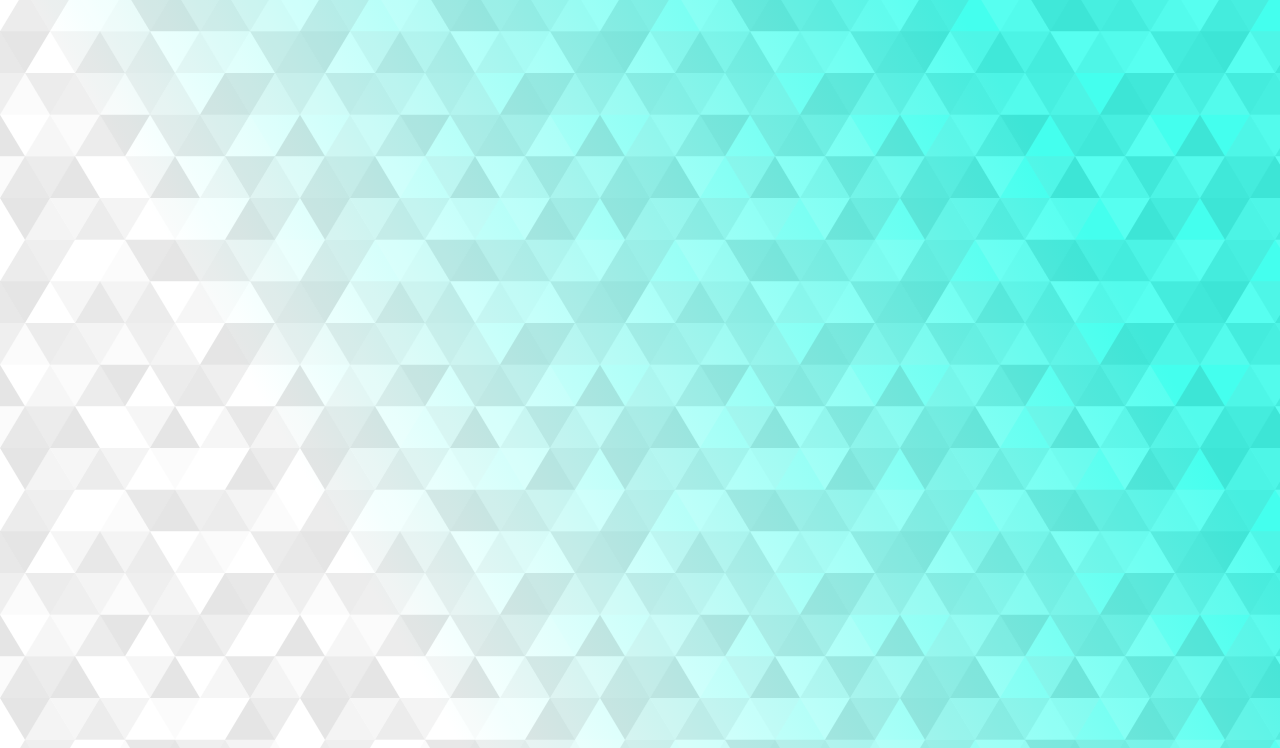
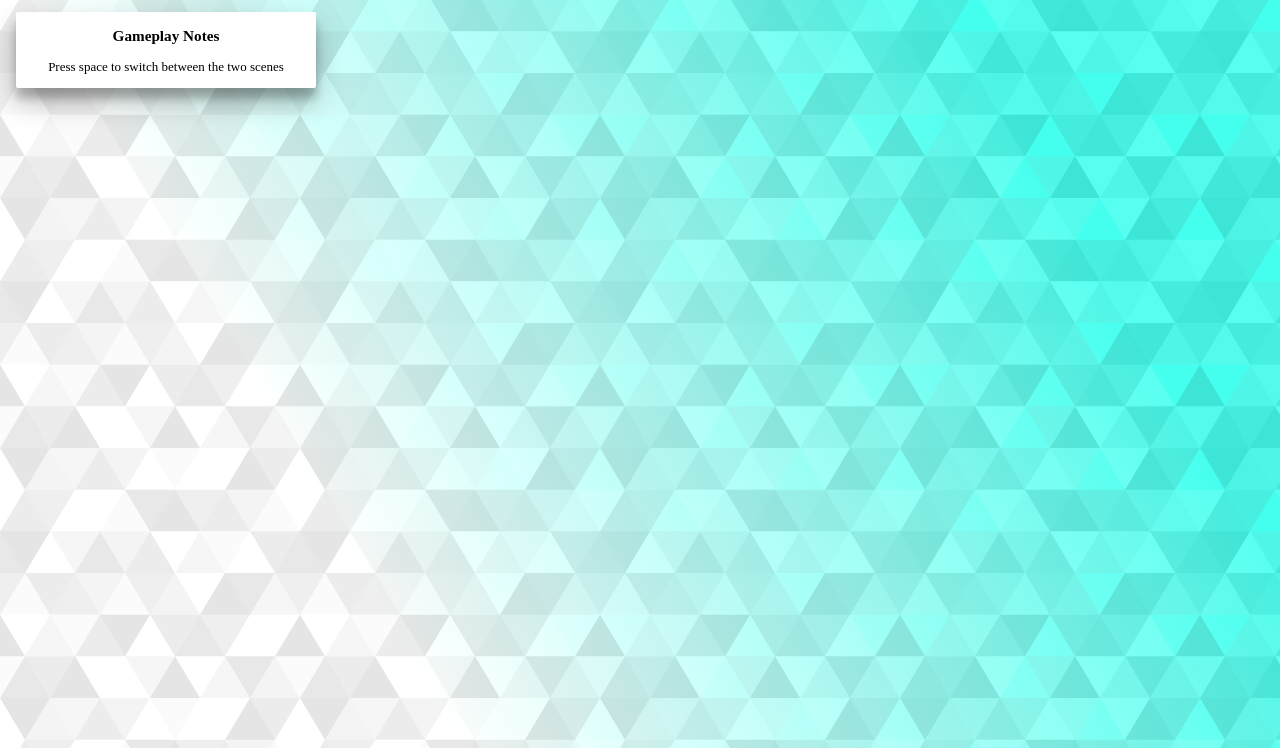
Before and after one commit to kazooie/game-off-2018, a website built with webpack: page index.html in a window 1280 px wide. Shown: the part 52-800 px from the top of the page. Built offline with nearby package versions, Linux system fonts and the light colour scheme.

Commit message:
Add notes section for communication

```diff
--- a/index.html
+++ b/index.html
@@ -16,6 +16,13 @@
     <div class="container">
       <h1>Fructose &raquo; Github Game Off 2018</h1>
       <div id="game"></div>
+
+      <div id="notes">
+        <div class="card">
+          <h3>Gameplay Notes</h3>
+          <p>Press space to switch between the two scenes</p>
+        </div>
+      </div>
     </div>
   </body>
 </html>
--- a/styles/styles.css
+++ b/styles/styles.css
@@ -44,3 +44,19 @@ body div.container div#game {
 #game canvas {
   border-radius: 10px;
 }
+
+#notes {
+  position: fixed;
+  left: 1rem;
+  top: 4rem;
+}
+
+.card {
+  font-size: 13px;
+  background: #fff;
+  border-radius: 2px;
+  display: inline-block;
+  position: relative;
+  width: 300px;
+  box-shadow: 0 14px 28px rgba(0, 0, 0, 0.25), 0 10px 10px rgba(0, 0, 0, 0.22);
+}
```
